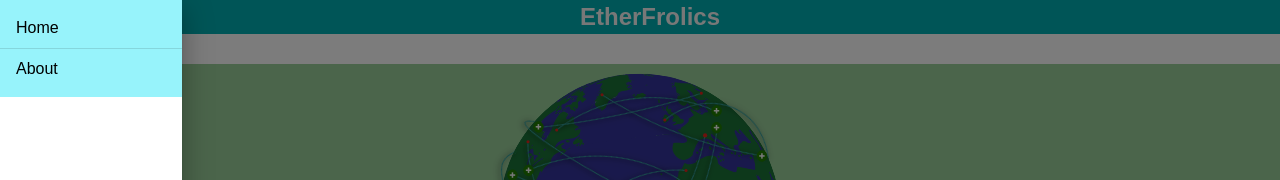
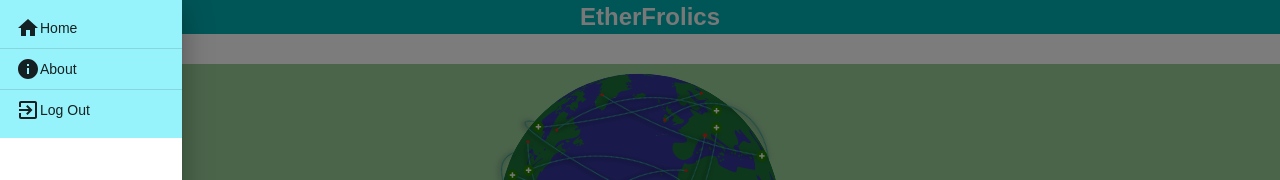
Before and after one commit to TuckerLandis/EtherFrolics, a React (Create React App) app: page /#/home/0 in a window 1280 px wide. Both pictures are taken after a click on the button 29 px from the left and 17 px from the top of the page. Shown: the top 180 px of the page. Built offline with nearby package versions, Linux system fonts and the light colour scheme; no server answers.

Commit message:
added menu options for provider and admin, added menu icons

```diff
--- a/src/components/Admin/ProviderManagementIndividual.jsx
+++ b/src/components/Admin/ProviderManagementIndividual.jsx
@@ -111,9 +111,9 @@ function ProviderManagementIndividual() {
                         {/* works! can make this a light box, also only works atm if a provider has a resume image key, will bug otherwise, need to require the resume submission */}
                         <ImageViewer imagePath={resumePath} />
 
-                        {/* <div>
+                        <div>
                             <h1>Provider Credentials</h1>
-                            {provider?.credential_array.map(credential => {
+                            {provider?.credential_array?.map(credential => {
                                 return <p>{credential?.credentialName}</p> // needs to be flesched out, but gets data back
                             })}
                         </div>
@@ -140,7 +140,7 @@ function ProviderManagementIndividual() {
                             {provider?.insurance_array?.map(insurance => {
                                 return <p>{insurance?.insuranceProvider}</p> // needs to be flesched out, but gets data back
                             })}
-                        </div> */}
+                        </div>
                     </div>
 
         </div>
--- a/src/components/Nav/Nav.css
+++ b/src/components/Nav/Nav.css
@@ -51,3 +51,7 @@
   float: left;
   /* text-align: left; */
 }
+
+.menu-welcome {
+  font-size: large;
+}
--- a/src/components/Nav/Nav.jsx
+++ b/src/components/Nav/Nav.jsx
@@ -16,6 +16,12 @@ import MenuIcon from '@material-ui/icons/Menu';
 import Drawer from '@material-ui/core/Drawer';
 import Link from '@material-ui/core/Link';
 import Divider from '@material-ui/core/Divider';
+import HomeIcon from '@material-ui/icons/Home';
+import ExitToAppIcon from '@material-ui/icons/ExitToApp';
+import InfoIcon from '@material-ui/icons/Info';
+import AddCircleOutlineIcon from '@material-ui/icons/AddCircleOutline';
+import HealingIcon from '@material-ui/icons/Healing';
+import SupervisedUserCircleIcon from '@material-ui/icons/SupervisedUserCircle';
 
 function Nav() {
 
@@ -60,28 +66,23 @@ function Nav() {
       role="presentation"
     >
       <List>
-        <ListItem className="mouse">
-          <Link
-            className={classes.text}
-            component="button"
-            variant="body1"
-            onClick={() => { history.push('/home') }}
-          >
+        <ListItem onClick={() => { history.push('/home') }} className="mouse">
+          <HomeIcon />
           Home
-          </Link>
         </ListItem>
 
         <Divider />
 
-        <ListItem className="mouse">
-          <Link
-            className={classes.text}
-            component="button"
-            variant="body1"
-            onClick={() => { history.push('/about') }}
-          >
+        <ListItem onClick={() => { history.push('/about') }} className="mouse">
+          <InfoIcon />
           About
-          </Link>
+        </ListItem>
+
+        <Divider />
+
+        <ListItem onClick={() => dispatch({ type: 'LOGOUT', pushToHome: pushToHome })} className="mouse">
+          <ExitToAppIcon />
+          Log Out
         </ListItem>
       </List>
     </div>
@@ -96,53 +97,35 @@ function Nav() {
         role="presentation">
 
         <List>
-          <ListItem className="mouse">
+          <ListItem className="mouse menu-welcome">
             Welcome, {user.username}!
           </ListItem>
 
           <Divider />
 
-          <ListItem className="mouse">
-            <Link
-              className={classes.text}
-              component="button"
-              variant="body1"
-              onClick={() => { history.push('/home') }}
-            >
+          <ListItem className="mouse" onClick={() => { history.push('/home') }} className="mouse">
+            <HomeIcon />
             Home
-            </Link>
           </ListItem>
 
           <Divider />
 
-          <ListItem className="mouse">
-            <Link
-              className={classes.text}
-              component="button"
-              variant="body1"
-              onClick={() => { history.push('/info') }}
-            >
-              Info Page
-            </Link>
+          <ListItem className="mouse" onClick={() => { history.push('/missions') }} className="mouse">
+            <HealingIcon />
+            Missions
           </ListItem>
 
           <Divider />
 
-          <ListItem className="mouse">
-            <Link
-              className={classes.text}
-              component="button"
-              variant="body1"
-              onClick={() => { history.push('/about') }}
-            >
+          <ListItem className="mouse" onClick={() => { history.push('/about') }} className="mouse">
+            <InfoIcon />
             About
-            </Link>
           </ListItem>
 
           <Divider />
 
-          <ListItem onClick={() => dispatch({ type: 'LOGOUT' })} className="mouse">
-            {/* <LogOutButton className="navLink" /> */}
+          <ListItem onClick={() => dispatch({ type: 'LOGOUT', pushToHome: pushToHome })} className="mouse">
+            <ExitToAppIcon />
             Log Out
           </ListItem>
         </List>
@@ -152,29 +135,59 @@ function Nav() {
 
   else if (user.authorization === 100) {
     list = (
+      <div
+        className={classes.list}
+        onClick={toggleDrawer}
+        onKeyDown={toggleDrawer}
+        role="presentation">
+
         <List>
-        <ListItem onClick={() => { history.push('/adminlandingpage') }} className="mouse">
-          Admin Landing Page
+          <ListItem onClick={() => { history.push('/home') }} className="mouse">
+            <HomeIcon />
+            Home
+          </ListItem>
+
+          <Divider />
+
+          <ListItem onClick={() => { history.push('/providermgmt') }} className="mouse">
+            <SupervisedUserCircleIcon />
+            Provider Management
+          </ListItem>
+
+          <Divider />
+
+          <ListItem onClick={() => { history.push('/missions') }} className="mouse">
+            <HealingIcon />
+            Missions
+          </ListItem>
+
+          <Divider />
+
+          <ListItem onClick={() => { history.push('/createmissionpage') }} className="mouse">
+            <AddCircleOutlineIcon />
+            Create Mission
           </ListItem>
 
           <Divider />
 
           <ListItem onClick={() => dispatch({ type: 'LOGOUT', pushToHome: pushToHome })} className="mouse">
+            <ExitToAppIcon />
             Log Out
           </ListItem>
         </List>
+      </div>
     )
   }
 
   function pushToHome() {
 
-    history.push('/')
+    history.push('/');
   }
 
   return (
     <div className="nav">
       <div className="nav-title">
-        <h2 className="nav-title" onClick={() => {history.push('/home')}}>EtherFrolics</h2>
+        <h2 className="nav-title" onClick={() => { history.push('/home') }}>EtherFrolics</h2>
       </div>
       <div className="leftSide">
         <IconButton onClick={toggleDrawer}>
@@ -186,32 +199,6 @@ function Nav() {
       </Drawer>
     </div>
   );
-
-  // return (
-  //   <div className="nav">
-  //     <Link to="/home">
-  //       <h2 className="nav-title">EtherFrolics</h2>
-  //     </Link>
-  //     <div>
-  //       <Link className="navLink" to={loginLinkData.path}>
-  //         {loginLinkData.text}
-  //       </Link>
-
-  //       {user.id && (
-  //         <>
-  //           <Link className="navLink" to="/info">
-  //             Info Page
-  //           </Link>
-  //           <LogOutButton className="navLink" />
-  //         </>
-  //       )}
-
-  //       <Link className="navLink" to="/about">
-  //         About
-  //       </Link>
-  //     </div>
-  //   </div>
-  // );
 }
 
 export default Nav;
```
Lines whose indentation alone changed are shown as unchanged.
